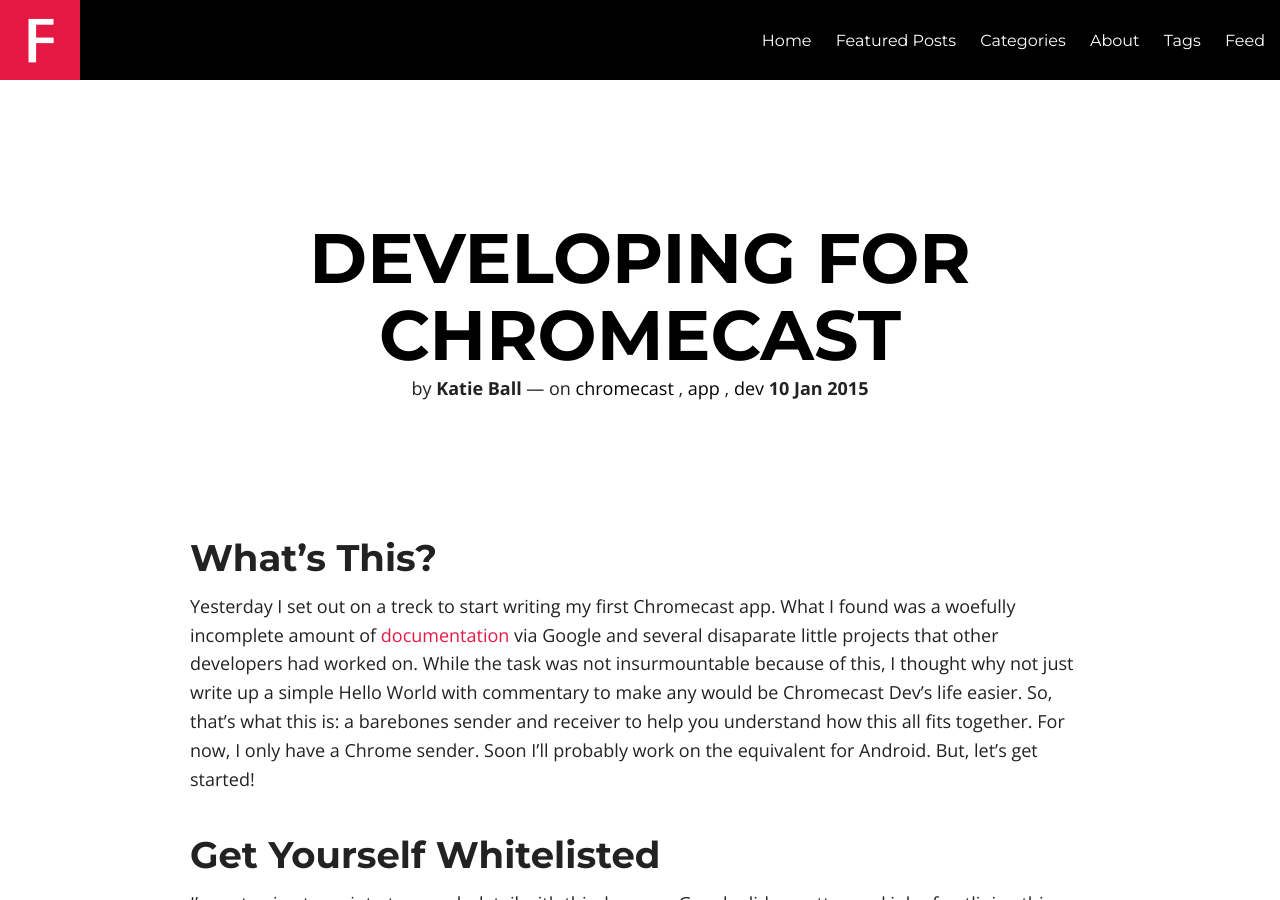
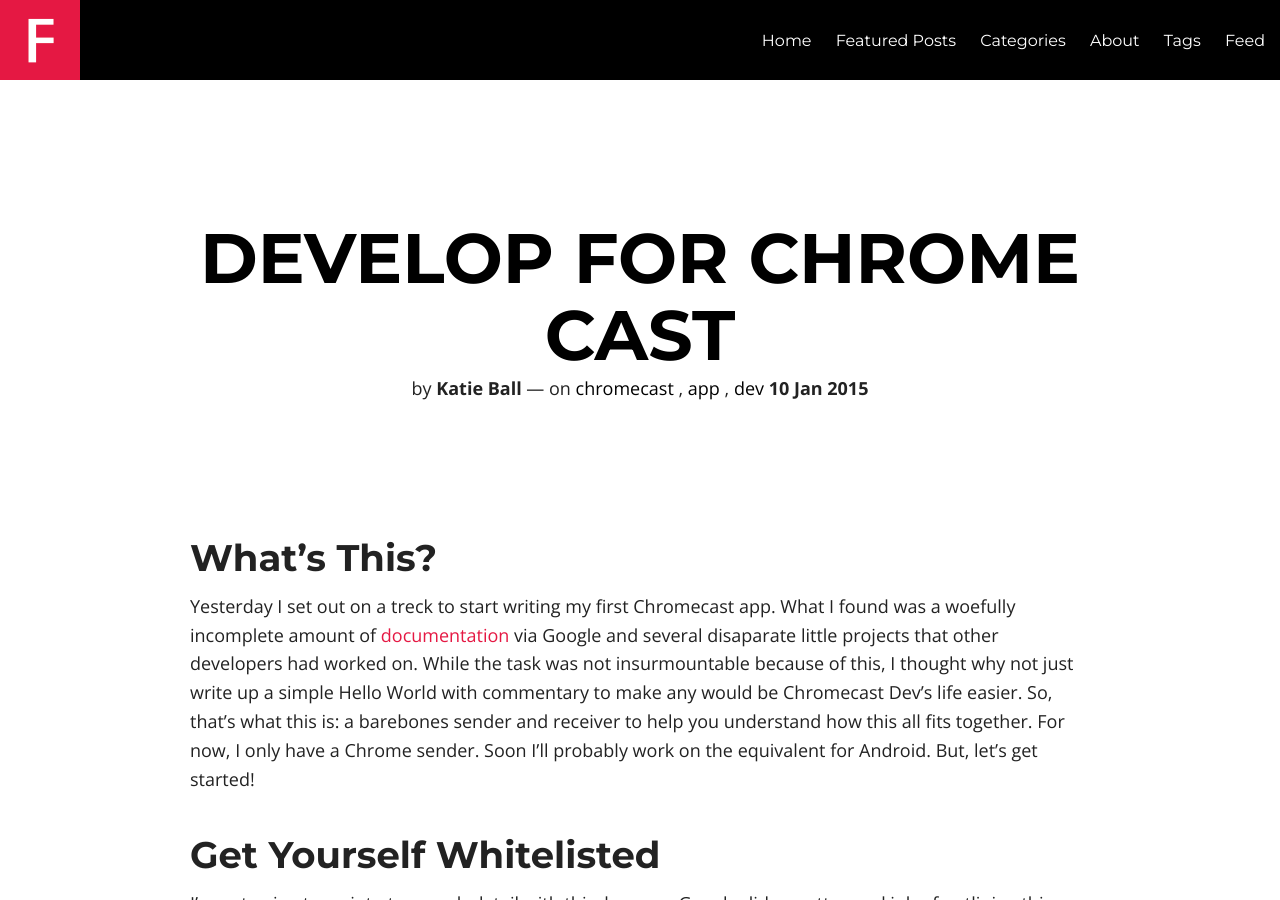
Before and after one commit to roachhd/notepad, a Jekyll site: the page built from _posts/2015-01-10-developing-for-chromecast.md, in a window 1280 px wide and 900 px high. Built offline with Jekyll 4.4.1, drawn with Linux system fonts in a browser that asks for light colours; nearby versions of some CDN libraries; comment, search, counter and statistics services are not loaded.

Commit message:
Update 2015-01-10-developing-for-chromecast.md

```diff
--- a/_posts/2015-01-10-developing-for-chromecast.md
+++ b/_posts/2015-01-10-developing-for-chromecast.md
@@ -1,6 +1,6 @@
 ---
 layout: post
-title: Developing For ChromeCast
+title: Develop For Chrome Cast
 categories: [App Development]
 tags: [chromecast, app, dev]
 share: true
```
